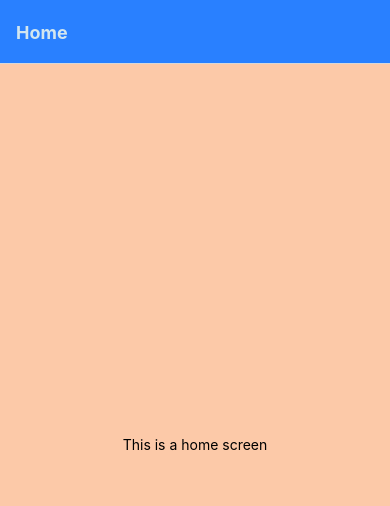
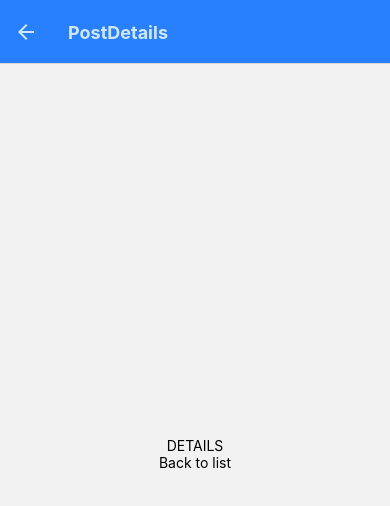
Before and after one commit to hmcvay/TakeCare, a React Native app: screen /PostDetails in a window 390 px wide. Shown: the top 506 px of the page. Built offline with nearby package versions, Linux system fonts and the light colour scheme.

Commit message:
Add navigation from PostDetails back to PostList

```diff
--- a/src/components/App.js
+++ b/src/components/App.js
@@ -8,6 +8,7 @@ import {
 import Home from './Home';
 import PostList from './PostList';
 import AddPost from './AddPost';
+import PostDetails from './PostDetails';
 
 import { NavigationContainer } from '@react-navigation/native';
 import { createNativeStackNavigator } from '@react-navigation/native-stack';
@@ -47,6 +48,10 @@ const App = () => {
           name="PostList"
           component={PostList}
         />
+        <Stack.Screen
+          name="PostDetails"
+          component={PostDetails}
+        />
       </Stack.Navigator>
     </NavigationContainer>
   );
--- a/src/components/PostDetails.js
+++ b/src/components/PostDetails.js
@@ -0,0 +1,26 @@
+import React from 'react';
+import PropTypes from 'prop-types';
+import {
+  View,
+  Text,
+  Image,
+  TouchableOpacity,
+  SafeAreaView,
+} from 'react-native';
+
+
+function PostDetails({navigation}){
+  return(
+    <View style={{flex: 1, justifyContent: 'center', alignItems: 'center'}}>
+      <Text>DETAILS</Text>
+      <TouchableOpacity  onPress={() => navigation.navigate('PostList')} >
+        <View style={{fontSize: 20}}>
+          <Text>Back to list</Text>
+        </View>
+      </TouchableOpacity>
+    </View>
+
+  );
+};
+
+export default PostDetails;
```
